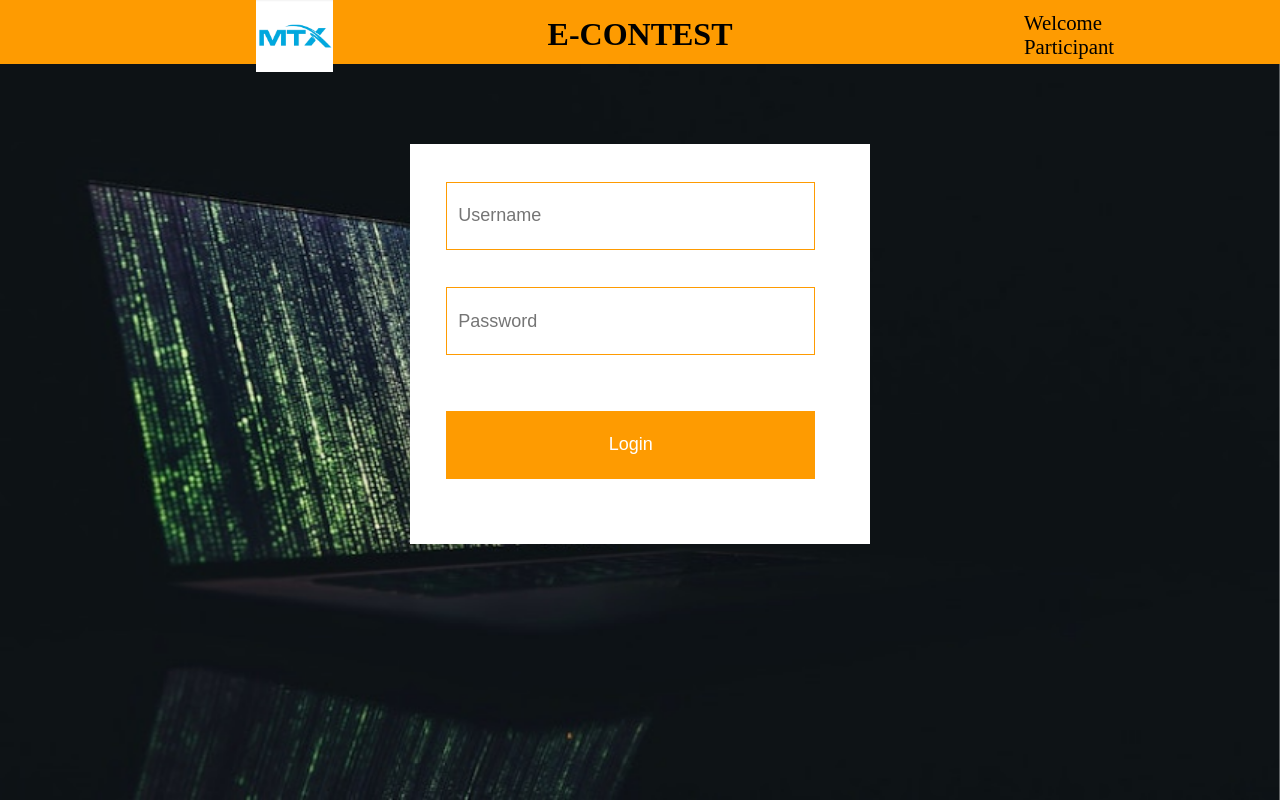
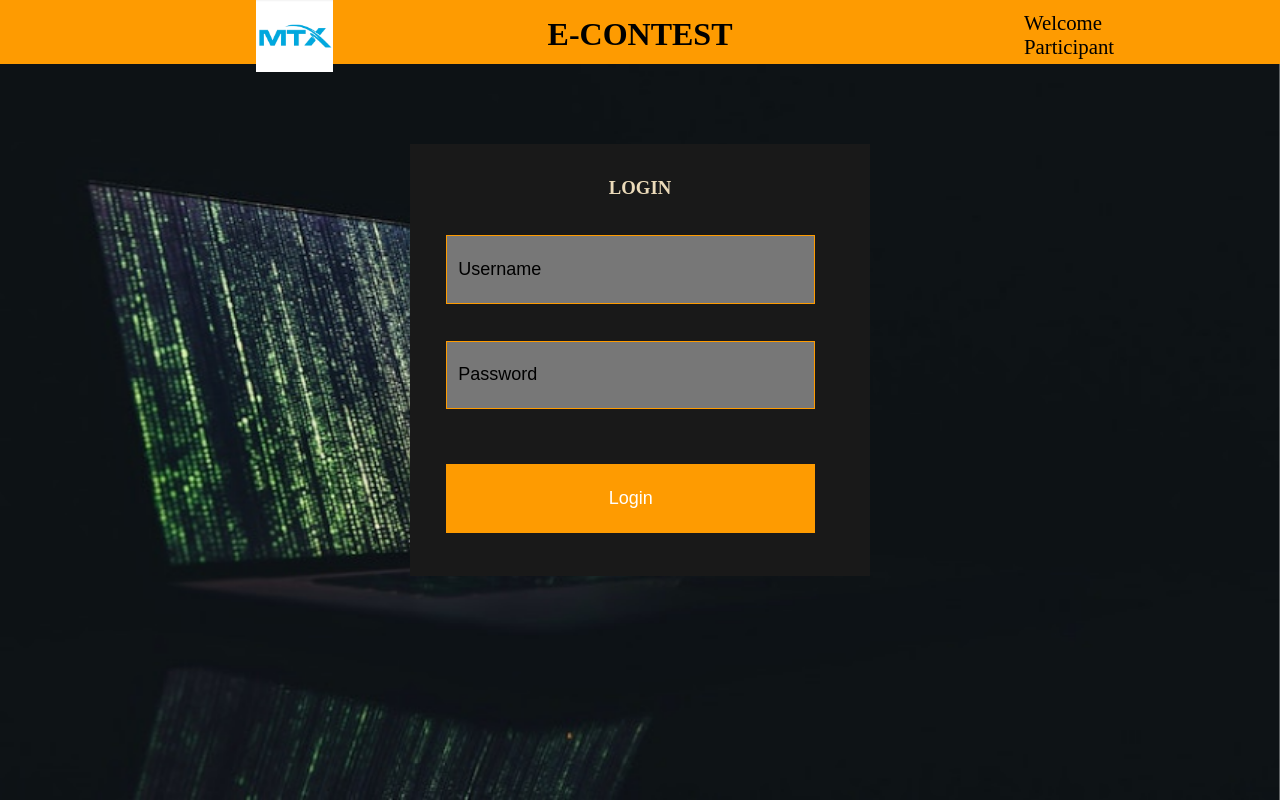
Before and after one commit to Praneeth1606/E-CONTEST-SHAASTRA22-SERVER-master, a Flask app: page /login in a window 1280 px wide. Run offline with Flask 2, Linux system fonts and the light colour scheme.

Commit message:
Final few changes

```diff
--- a/app/static/css/styles1.css
+++ b/app/static/css/styles1.css
@@ -126,10 +126,23 @@ h1 {
 	top : 5em;
 	left : 30%;
 	width : 40%;
-	height : 25em;
-	background-color : white;
+	height : 27em;
+	background-color : #191919;
+	/*color: #ECDBBA;*/
 	padding-top: 1.2em;
 	padding-bottom: 1.2em;
+}
+
+::placeholder {
+    color: black;
+    opacity: 1;
+}
+
+.login_register-title{
+    color: #ECDBBA;
+    font-family: Arial sans-serif sans;
+    text-align:center;
+    padding-top: 3%
 }
 
 .register-container {
@@ -137,9 +150,9 @@ h1 {
 	top : 5em;
 	left : 30%;
 	width : 40%;
-	height : 58em;
+	height : 60em;
 	margin-bottom: 3em;
-	background-color : white;
+	background-color : #191919;
 	padding-top: 1.2em;
 	padding-bottom: 1.2em;
 }
@@ -149,6 +162,7 @@ input[type=text], input[type=submit], input[type=password] {
   height : 3.8em;
   padding-left: 0.6em;
   padding-right: 0.6em;
+  background-color: #777777;
   margin: 4% 8% 4% 8%;
   display: inline-block;
   border: 0.1em solid #FE9B01;
@@ -374,7 +388,7 @@ tr td:first-child:before
   visibility: hidden;
   min-width: 30%;
   margin-left: -125px;
-  background-color: white;
+  background-color: black;
   color: #FE9B01;
   text-align: center;
   border-radius: 2px;
--- a/app/templates/index.html
+++ b/app/templates/index.html
@@ -56,7 +56,7 @@ Contest Home Page
 	</div>
 	<div class = "custom-select">
 		<select form = "code-edit" id = "question-select" name = "question-select" onchange = "main_page_content()">
-			<option value = "--">--</option>
+			<option value = "--">Question Select</option>
 			<option value = "INS">Syntax Sheet</option>
 			<option value = "EX1">Example 1</option>
 			<option value = "EX2">Example 2</option>
--- a/app/templates/login.html
+++ b/app/templates/login.html
@@ -26,6 +26,8 @@ Contestants Login Page
 <div class = "content">
 	<form name = "login_form" method = "POST" action = "{{url_for('login')}}">
 		<div class = "login-container">
+			<h3 class = "login_register-title">LOGIN </h3>
+			<br/>
 			{{form.hidden_tag()}}
 			{{form.username(placeholder = "Username")}}
 			<br/>
--- a/app/templates/register.html
+++ b/app/templates/register.html
@@ -26,6 +26,8 @@ Contestant Registration Page
 <div class = "content">
 	<form name = "register_form" method = "POST" action = "{{url_for('register')}}">
 		<div class = "register-container">
+			<h3 class = "login_register-title">REGISTER </h3>
+			<br/>
 			{{form.hidden_tag()}}
 			{{form.shaastraid(placeholder = "Shaastra ID")}}
 			<br/>
```
Also changed, not shown: app/static/qns/instructions.txt (+23 -8 lines).
